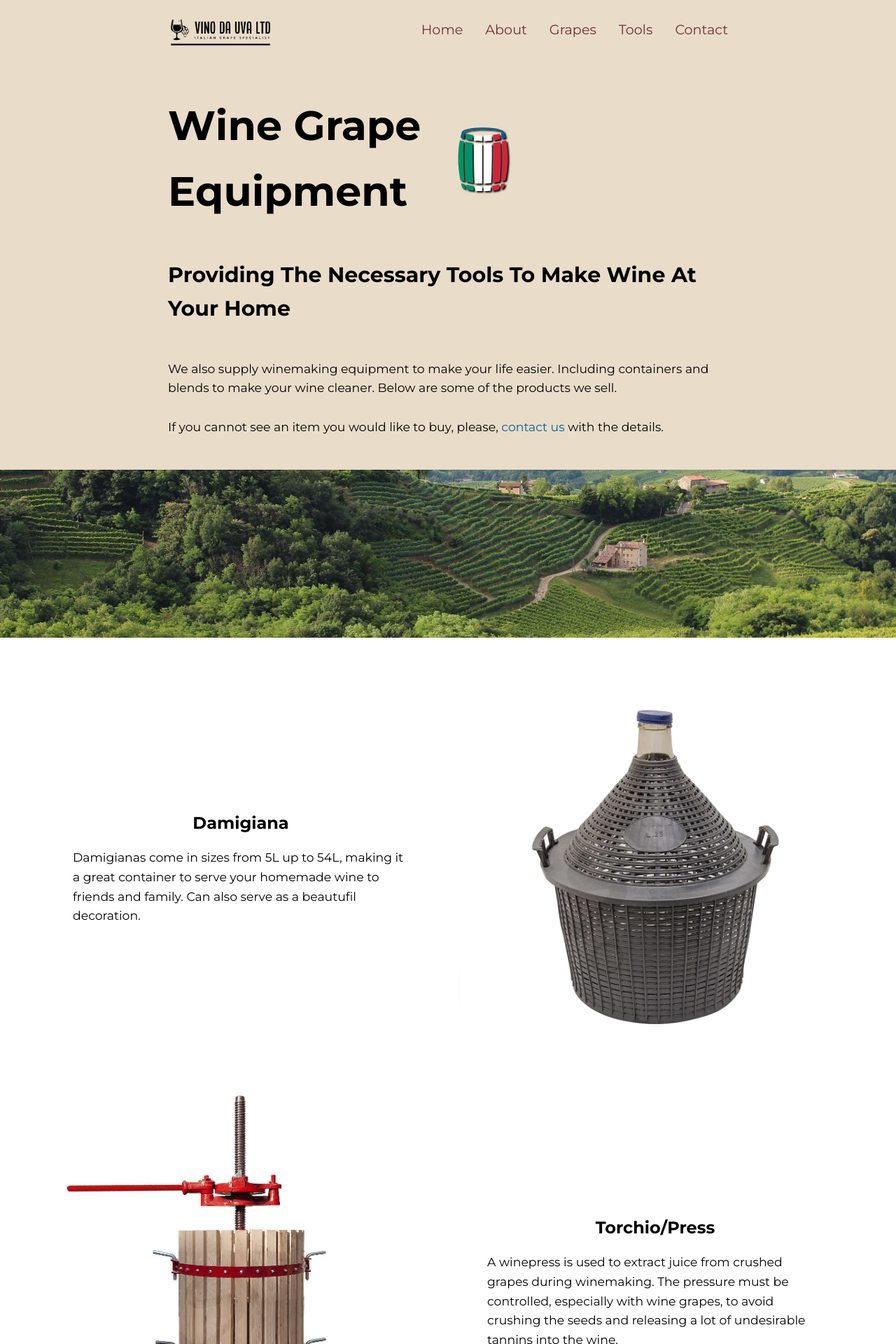
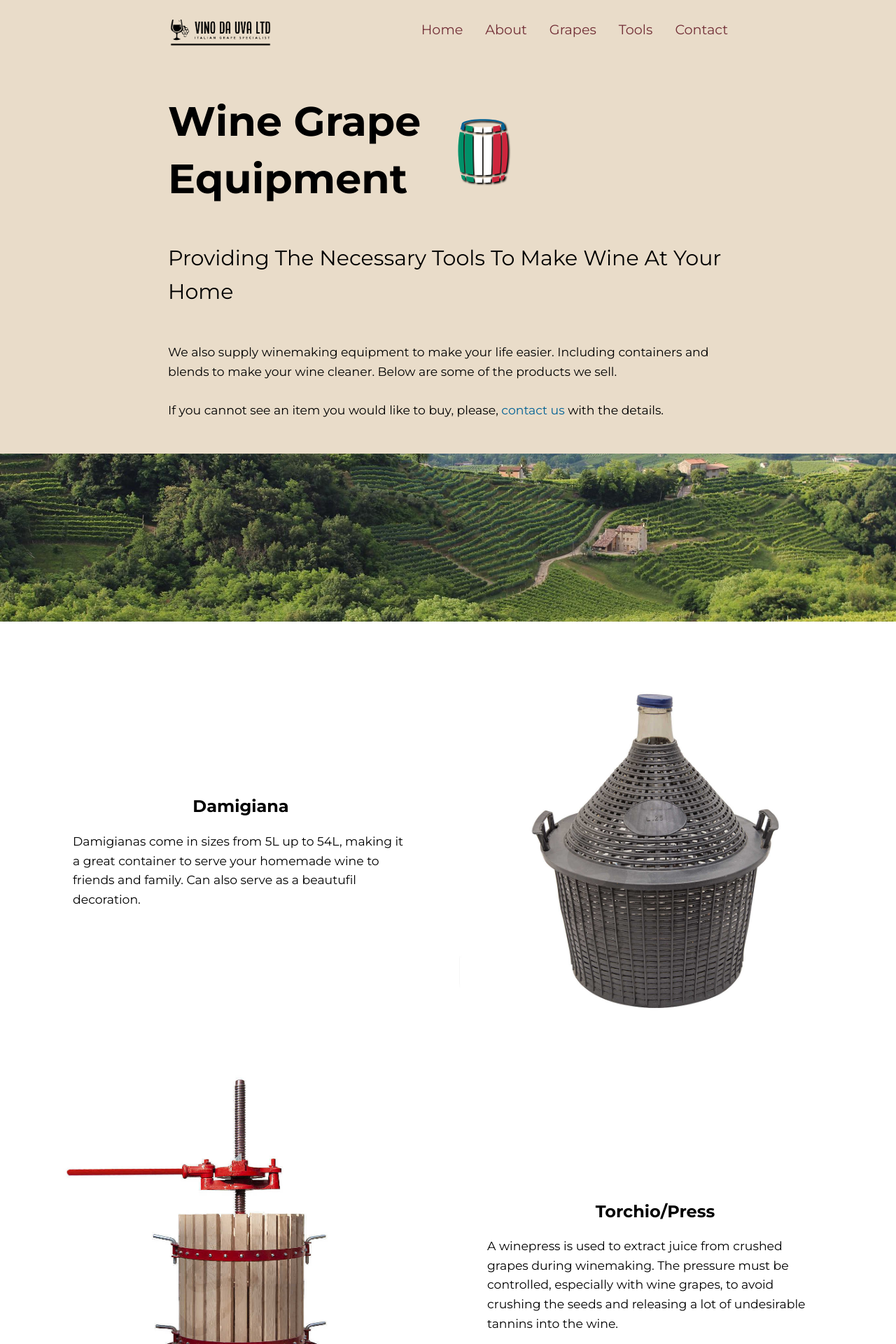
Before and after one commit to GG1982/vina-da-uva, a Jekyll site: the page built from equipment.html, in a window 1280 px wide. Shown: the top 1920 px of the page at 70% size. Built offline with Jekyll 4.4.1, drawn with Linux system fonts in a browser that asks for light colours.

Commit message:
change line-height on h1, h2, h3

```diff
--- a/_sass/global.scss
+++ b/_sass/global.scss
@@ -1,12 +1,15 @@
 // Typography
 h1 {
-    font-size: var(--step-5)
+    font-size: var(--step-5);
+    line-height: 1.4;
 }
 h2 {
     font-size: var(--step-4);
+    line-height: 1.4;
 }
 h3 {
-    font-size: var(--step-3)
+    font-size: var(--step-3);
+    line-height: 1.4;
 }
 h4 {
     font-size: var(--step-2)
--- a/equipment.html
+++ b/equipment.html
@@ -16,7 +16,7 @@
                         <img class="heading__img" src="assets/images/wine-barrel-svg2.svg" alt="">
                     </div>
 
-                    <h2 class="capitalize font-1">{{ page.slogan }}</h2>
+                    <p class="capitalize font-1">{{ page.slogan }}</p>
                     <p class="max-width-60">
                     We also supply winemaking equipment to make your life easier. Including containers and blends to make your wine cleaner.
                     Below are some of the products we sell. <br><br>
--- a/grapes.html
+++ b/grapes.html
@@ -18,7 +18,7 @@
                 </h1>
                 <img class="heading__img" src="assets/images/italy.svg" alt="">
             </div>
-            <p class="font-1 max-width-60">
+            <p class="font-0 max-width-60">
                 We've carefully handpicked a selection of four flavourous wine grapes sourced from Italy for your enjoyment.
             <p>
         </div>
```
Also changed, not shown: 4 other files.
